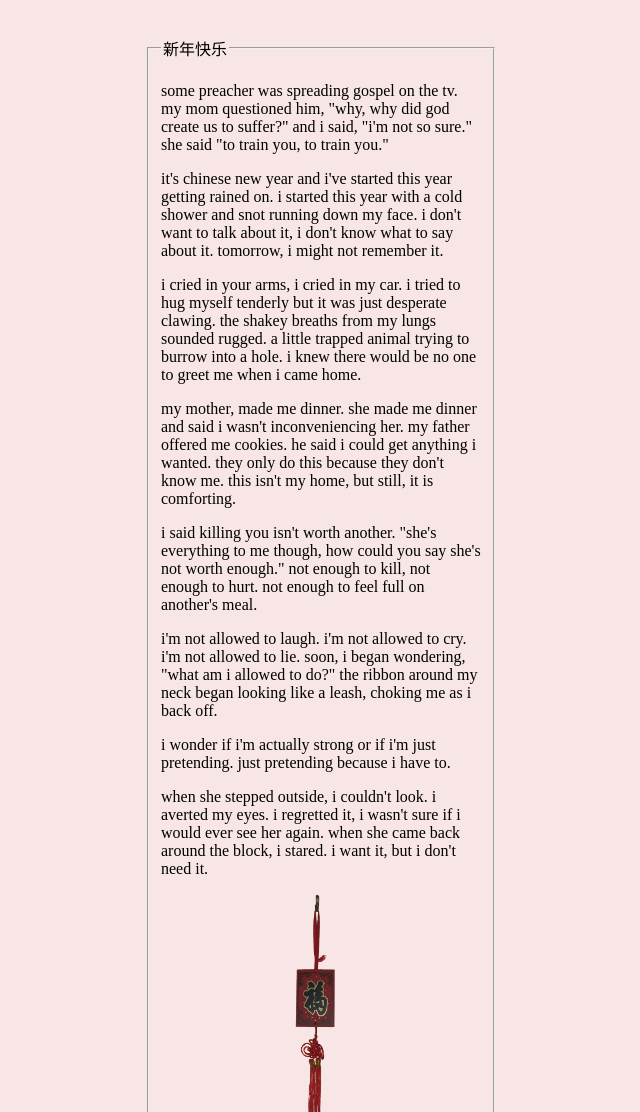
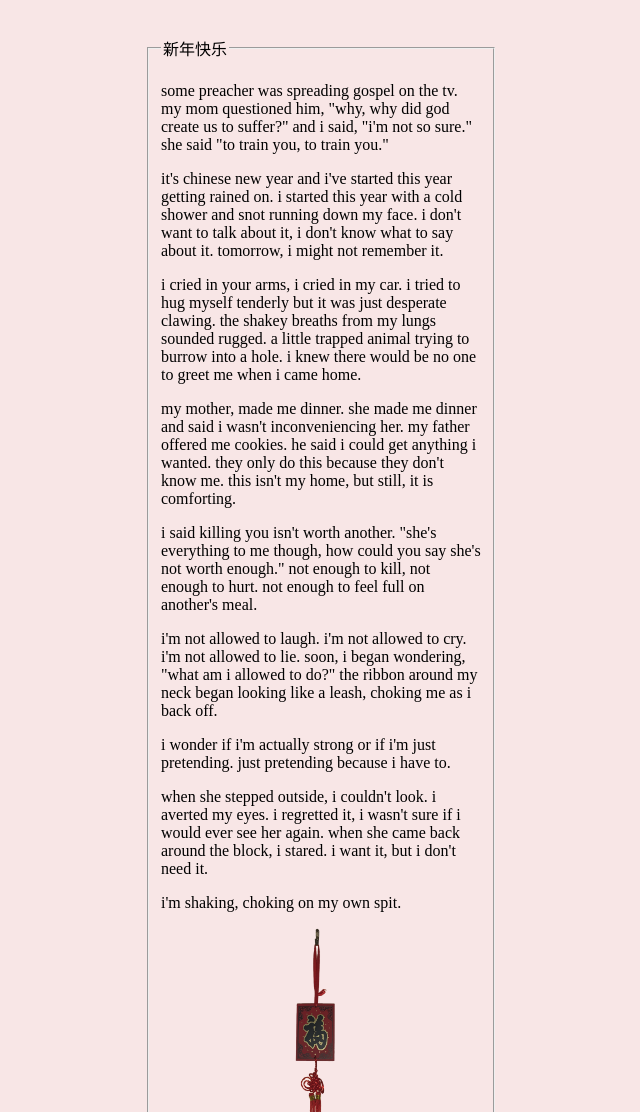
Before and after one commit to stellerforever/this-is, a plain HTML site: page chinesenewyear/index.html in a window 1280 px wide. Shown: the top 1112 px of the page, without its empty margins (319-959 px from the left). Drawn offline with Linux system fonts and the light colour scheme.

Commit message:
revisions

```diff
--- a/chinesenewyear/index.html
+++ b/chinesenewyear/index.html
@@ -26,6 +26,8 @@
 
             <div><p>when she stepped outside, i couldn't look. i averted my eyes. i regretted it, i wasn't sure if i would ever see her again. when she came back around the block, i stared. i want it, but i don't need it.</p></div>
 
+            <div><p>i'm shaking, choking on my own spit.</p></div>
+
             <a href=https://open.spotify.com/playlist/6LR6BK3Gi1UDDnAGiTVixh?si=83633181bf914bd0><img src="chinesenewyear.png" width="320px" alt="幸运符， xing yun fu"></a>
         </fieldset>
 
```
Also changed, not shown: 1 other file.
